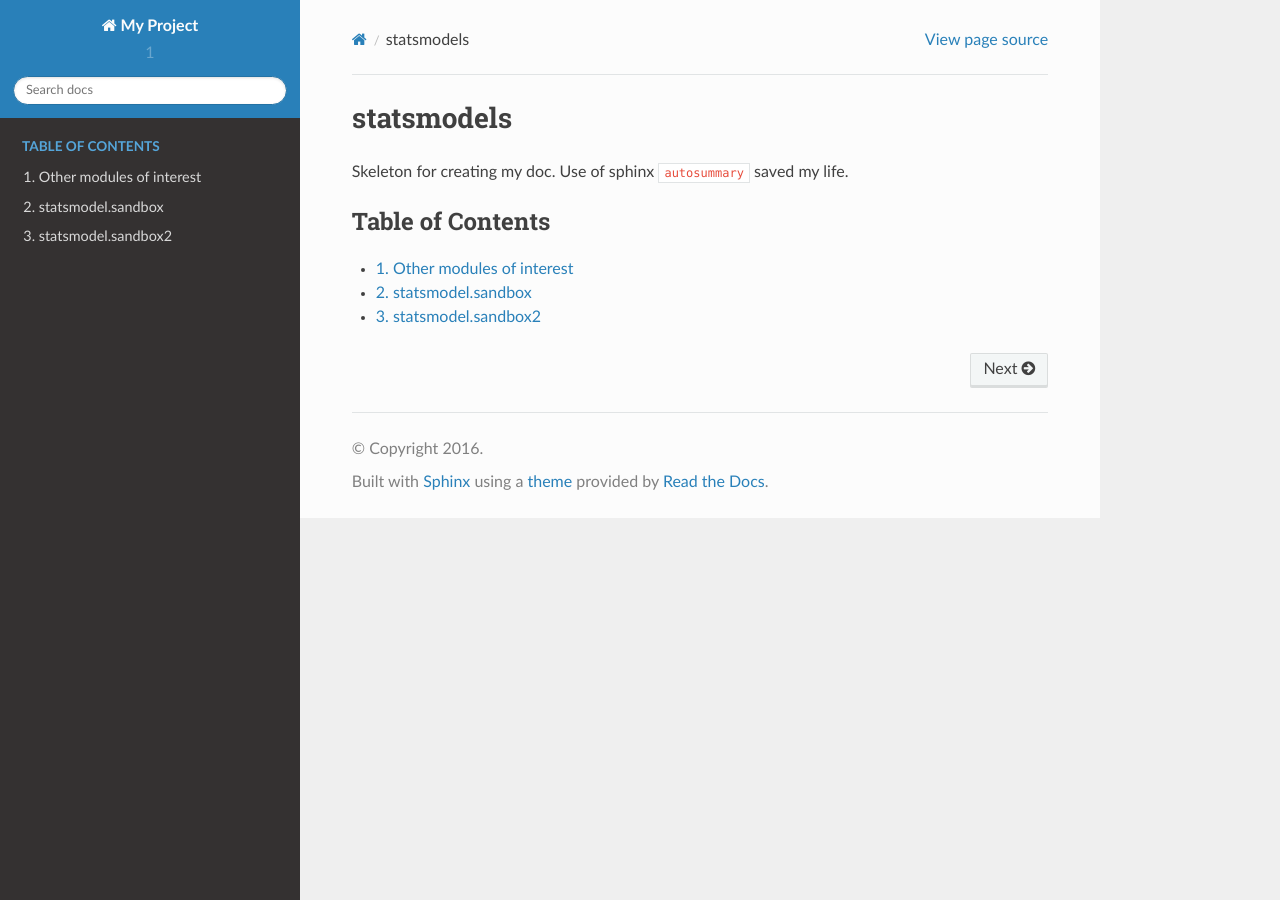
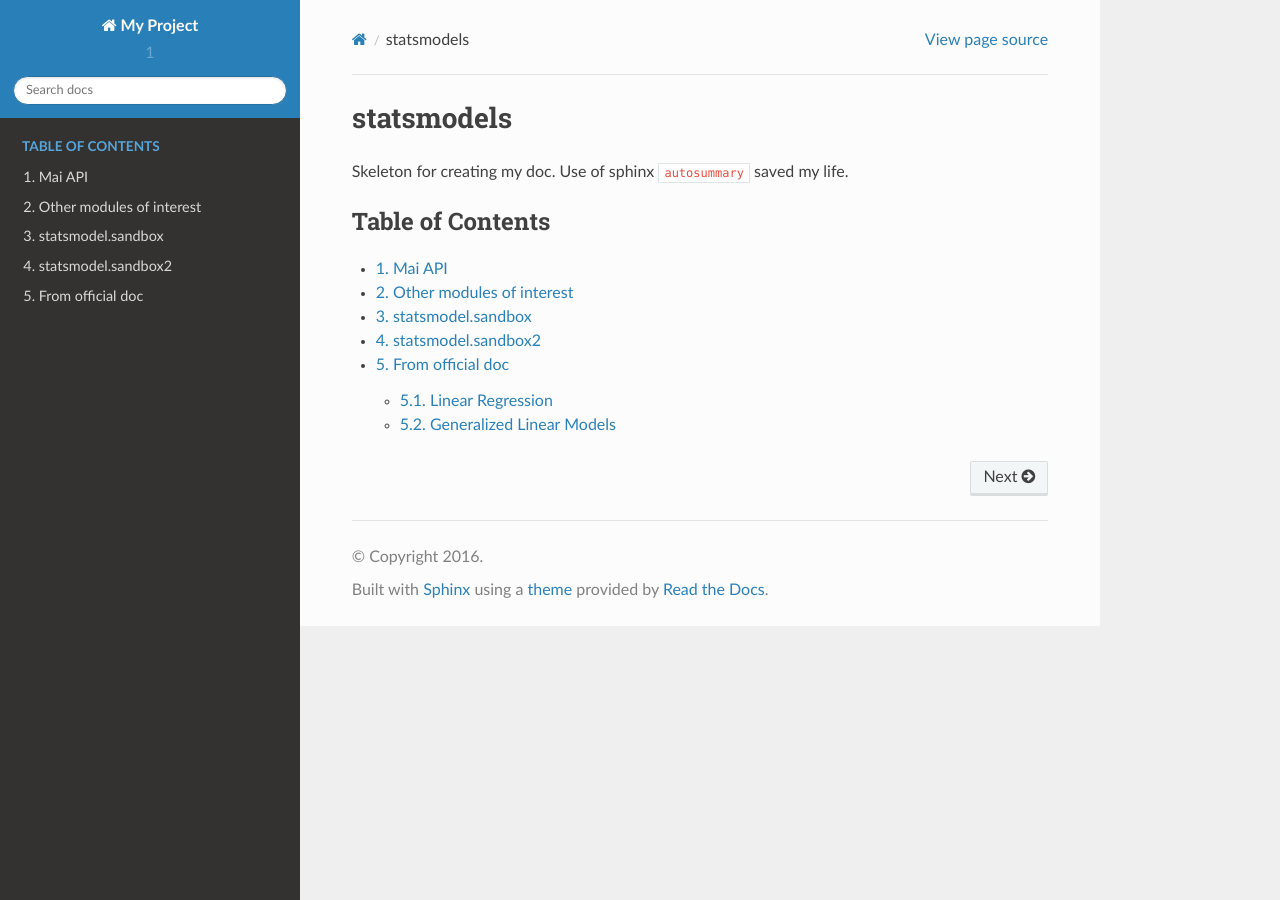
Before and after one commit to tedboy/statsmodels_doc_source, a Sphinx documentation site: the page built from source/index.rst, in a window 1280 px wide. Built offline with Sphinx 7.4.7 and the Read the Docs theme 2.0.0, drawn with Linux system fonts in a browser that asks for light colours; pages that are not in the unit, such as notebooks, are missing from menus.

Commit message:
(in prog) ...[A

```diff
--- a/source/conf.py
+++ b/source/conf.py
@@ -100,7 +100,7 @@ language = None
 exclude_patterns = [
 # 'main.rst',
 # 'sandbox.rst',
-'doc/index.rst',
+# 'doc/index.rst',
 # 'demo_automodule.rst',
 # 'test3.rst',
 #'templates',
--- a/source/index.rst
+++ b/source/index.rst
@@ -16,4 +16,4 @@ Skeleton for creating my doc. Use of sphinx ``autosummary`` saved my life.
    submain.rst
    sandbox.rst
    sandbox2.rst
-..   doc/index.rst
+   doc/index.rst
```
Also changed, not shown: source/main.rst (added, +18 -0 lines), source/main_api.rst (+3 -11 lines).
